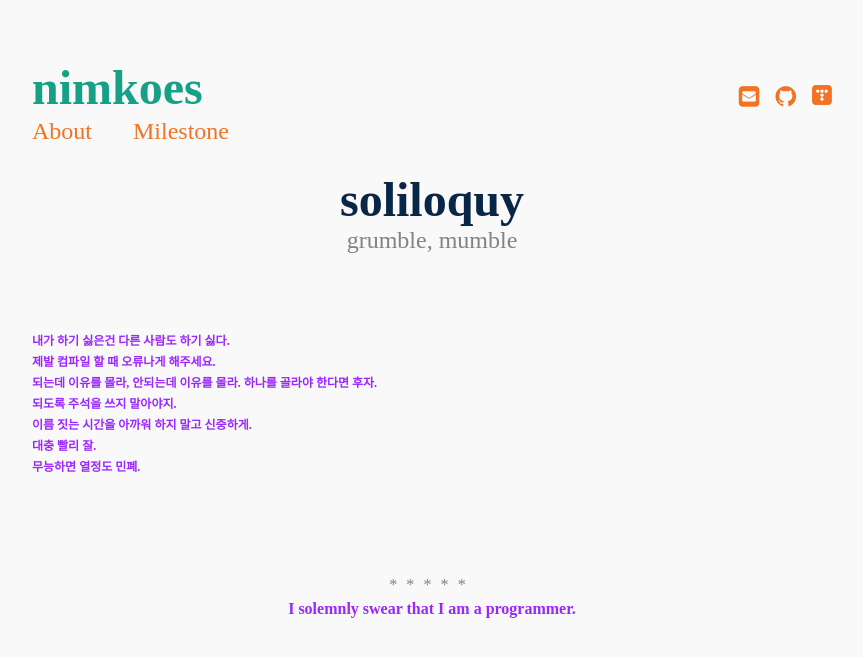
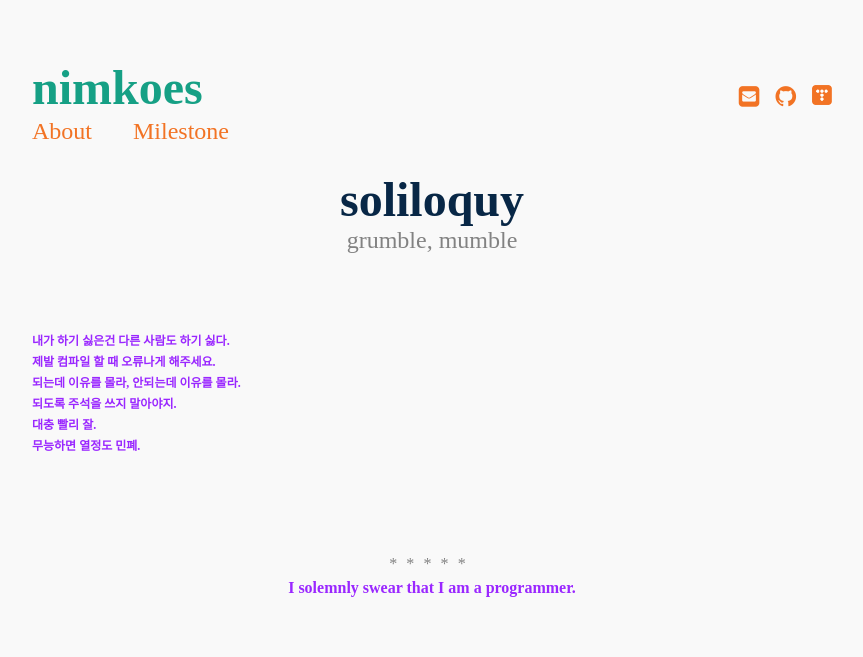
Before and after one commit to nimkoes/portfolio, a Jekyll site: the page built from _posts/1350-01-24-soliloquy.md, in a window 1280 px wide. Shown: the top 657 px of the page, without its empty margins (208-1071 px from the left). Built offline with Jekyll 4.4.1, drawn with Linux system fonts in a browser that asks for light colours.

Commit message:
mod post

```diff
--- a/_posts/1350-01-24-soliloquy.md
+++ b/_posts/1350-01-24-soliloquy.md
@@ -11,8 +11,7 @@ author: "nimkoes"
 
 <sub>**내가 하기 싫은건 다른 사람도 하기 싫다.**</sub>
 <sub>**제발 컴파일 할 때 오류나게 해주세요.**</sub>
-<sub>**되는데 이유를 몰라, 안되는데 이유를 몰라. 하나를 골라야 한다면 후자.**</sub>
+<sub>**되는데 이유를 몰라, 안되는데 이유를 몰라.**</sub>
 <sub>**되도록 주석을 쓰지 말아야지.**</sub>
-<sub>**이름 짓는 시간을 아까워 하지 말고 신중하게.**</sub>
 <sub>**대충 빨리 잘.**</sub>
 <sub>**무능하면 열정도 민폐.**</sub>
```
